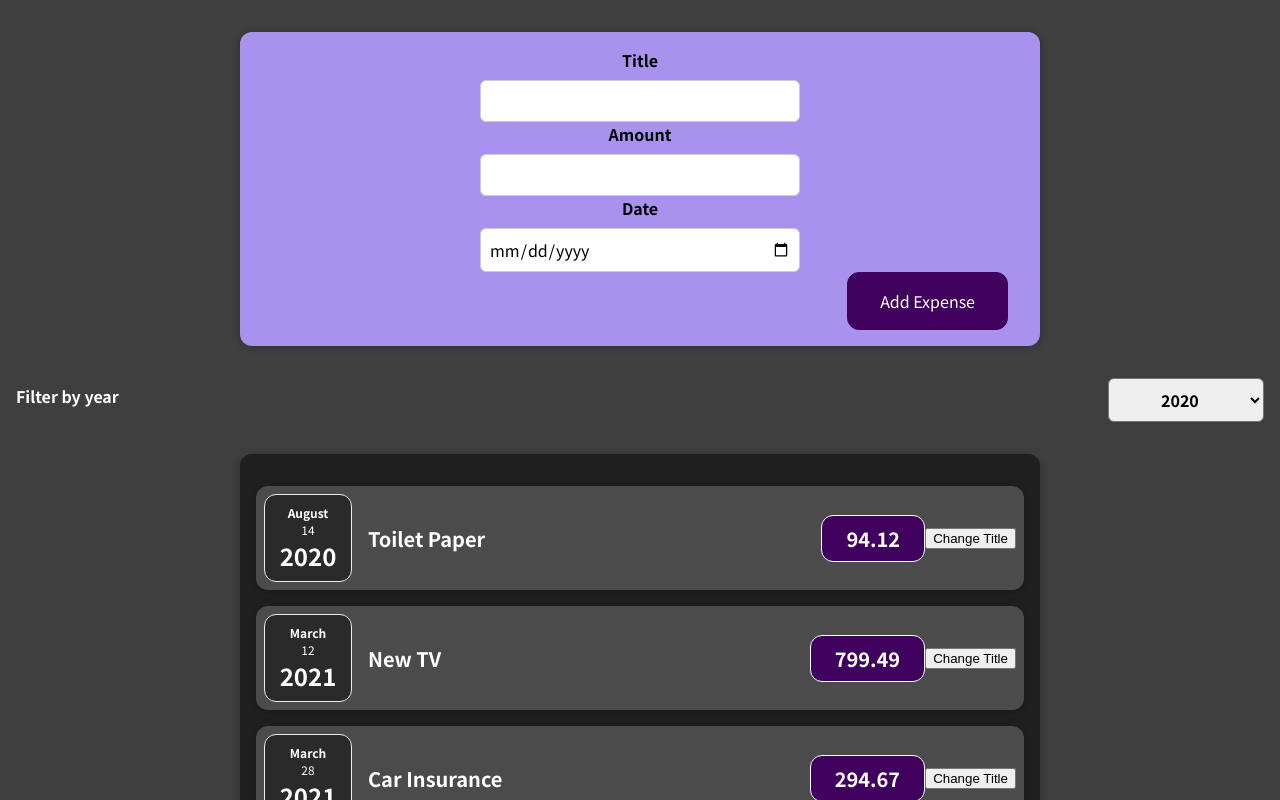
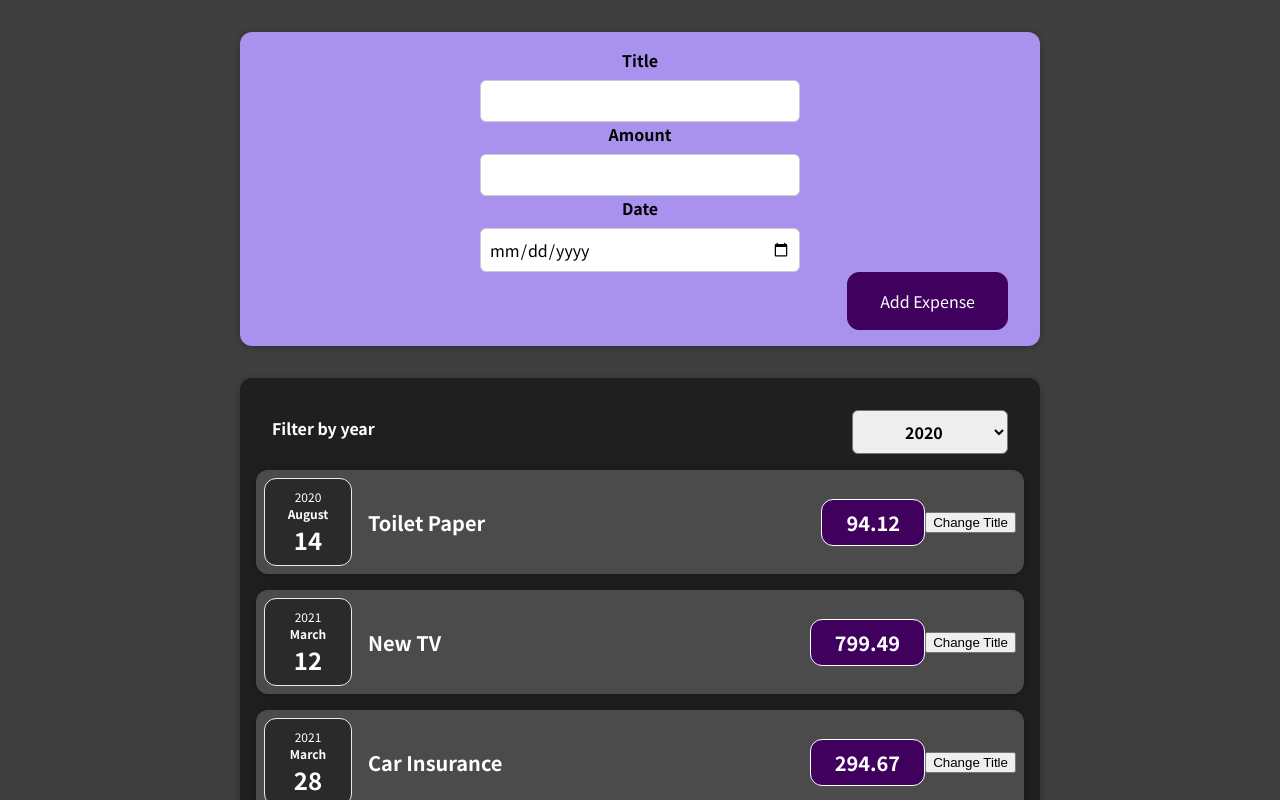
Before and after one commit to jungmyungjin/UdemyReactGuide, a React (Create React App) app in the folder Section4/State_and_events/: page / in a window 1280 px wide. Shown: the top 800 px of the page. Built offline with nearby package versions, Linux system fonts and the light colour scheme.

Commit message:
Section4 css 수정

```diff
--- a/Section4/State_and_events/src/components/Expenses/ExpenseDate.js
+++ b/Section4/State_and_events/src/components/Expenses/ExpenseDate.js
@@ -8,9 +8,9 @@ const ExpenseDate = (props) => {
 
   return (
     <div className="expense-date">
+      <div className="expense-date__year">{year}</div>
       <div className="expense-date__month">{month}</div>
-      <div className="expense-date__year">{day}</div>
-      <div className="expense-date__day">{year}</div>
+      <div className="expense-date__day">{day}</div>
     </div>
   );
 };
--- a/Section4/State_and_events/src/components/Expenses/Expenses.js
+++ b/Section4/State_and_events/src/components/Expenses/Expenses.js
@@ -12,12 +12,11 @@ const Expenses = (props) => {
   };
   console.log("selected " + selectedYear);
   return (
-    <div>
+    <Card className="expenses">
       <ExpensesFilter
         selected={selectedYear}
         onSelectedYearHandler={selectedYearHandler}
       />
-      <Card className="expenses">
       <ExpenseItem
         title={props.items[0].title}
         amount={props.items[0].amount}
@@ -49,7 +48,6 @@ const Expenses = (props) => {
         date={props.items[5].date}
       ></ExpenseItem>
     </Card>
-    </div>
   );
 };
 
```
Lines whose indentation alone changed are shown as unchanged.
